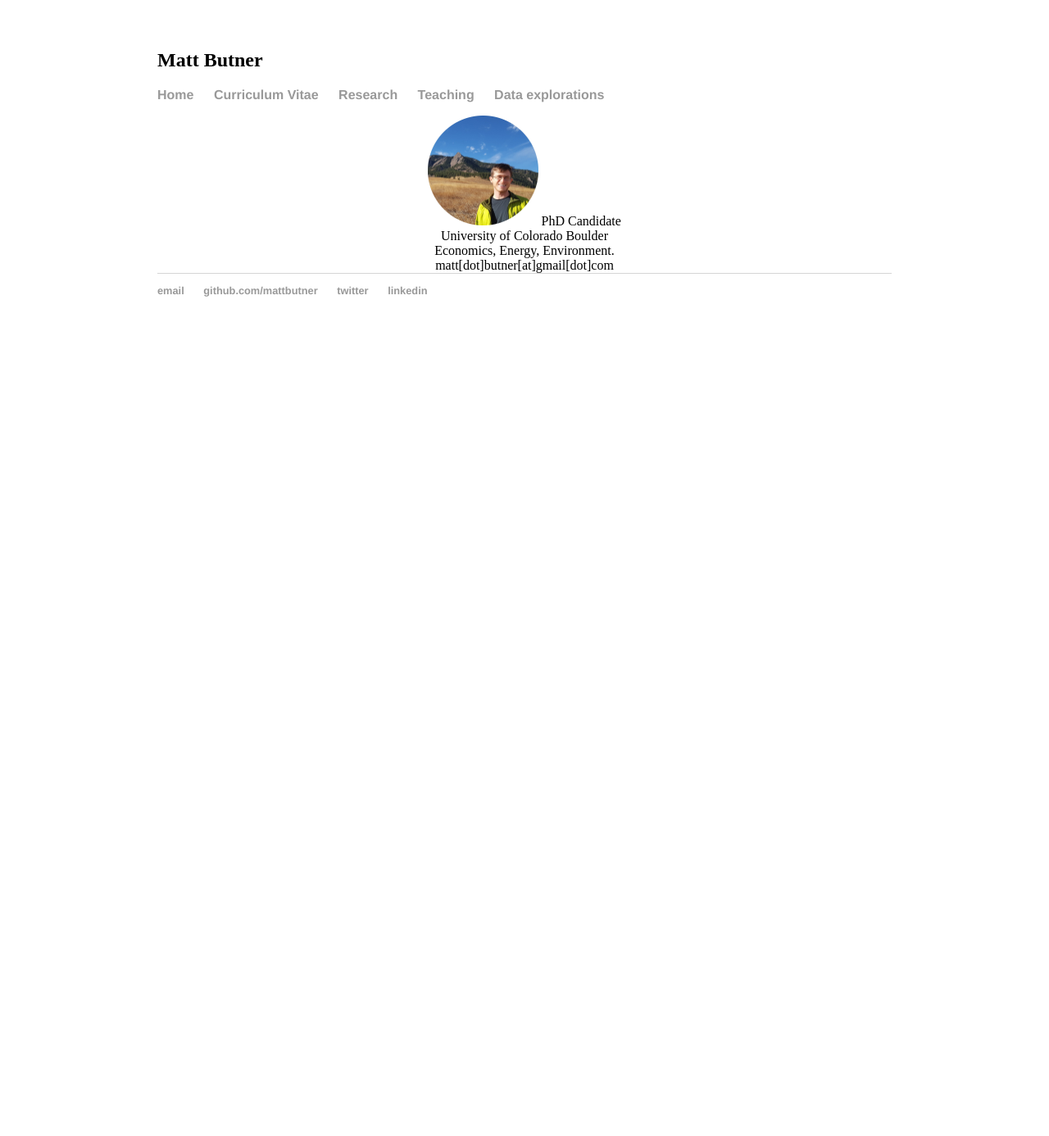
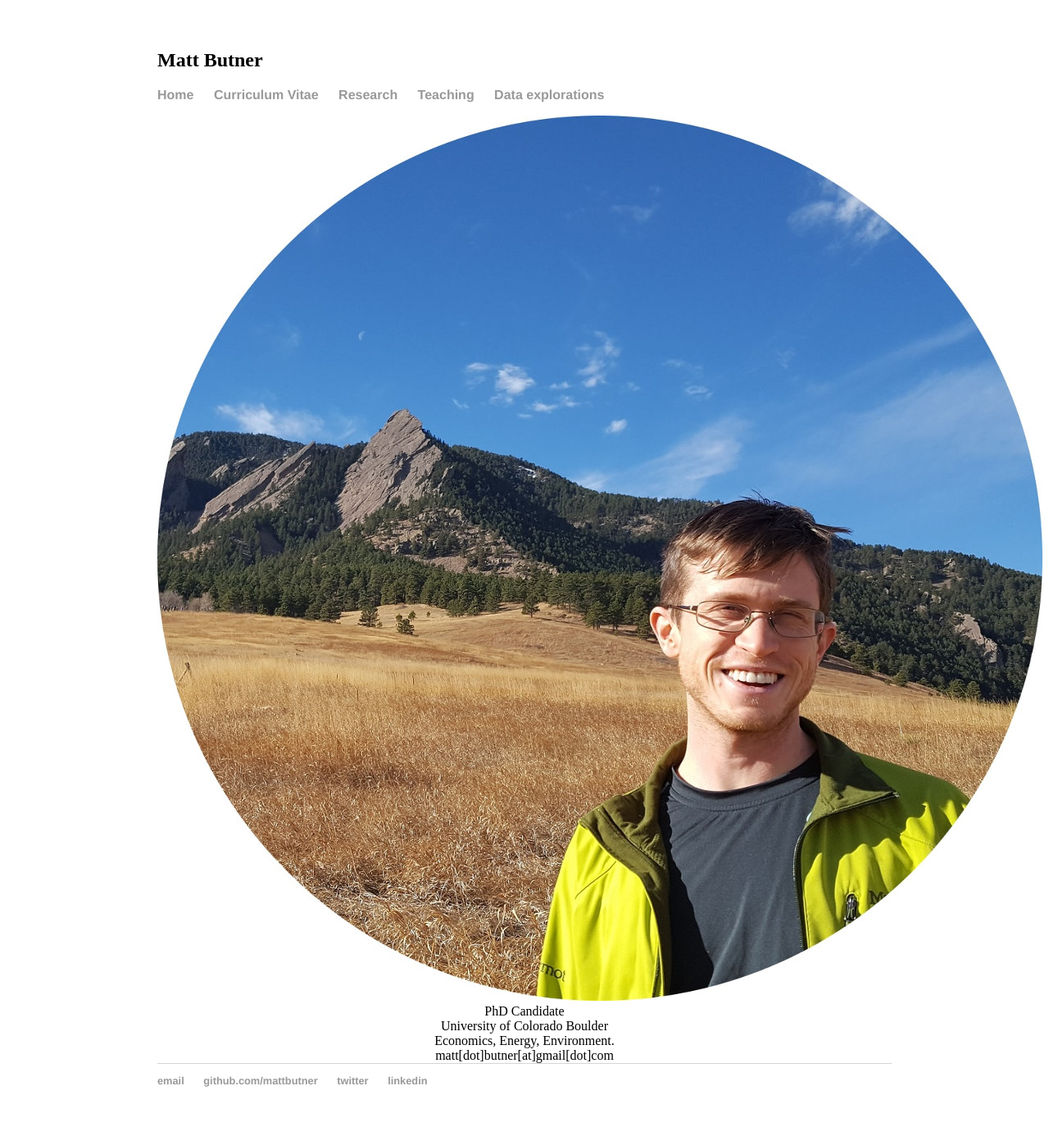
Before and after one commit to mattbutner/mattbutner.github.io, a Jekyll site: the page built from index.html, in a window 1280 px wide. Shown: the whole page at 82% size. Built offline with Jekyll 4.4.1, drawn with Linux system fonts in a browser that asks for light colours; before the commit the page ends 900 px from its top, so only the background shows below that.

Commit message:
Restart8

```diff
--- a/index.html
+++ b/index.html
@@ -2,7 +2,7 @@
 layout: default
 title: Matthew Ridge Butner
 ---
-  <center>
-  		<img src="images/flatiron_c_comp.jpg" alt="Boulder Flatirons" width="15%">
-  PhD Candidate <br> University of Colorado Boulder <br> Economics, Energy, Environment. <br> matt[dot]butner[at]gmail[dot]com
-  </center>
+<center>
+	<img src="images/flatiron_c_comp.jpg" alt="Boulder Flatirons" width="1080"> <br>
+	PhD Candidate <br> University of Colorado Boulder <br> Economics, Energy, Environment. <br> matt[dot]butner[at]gmail[dot]com
+</center>
```
